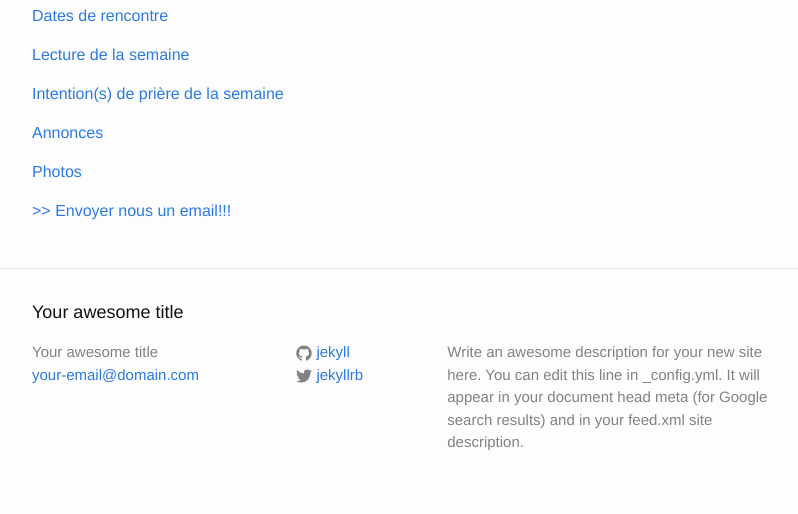
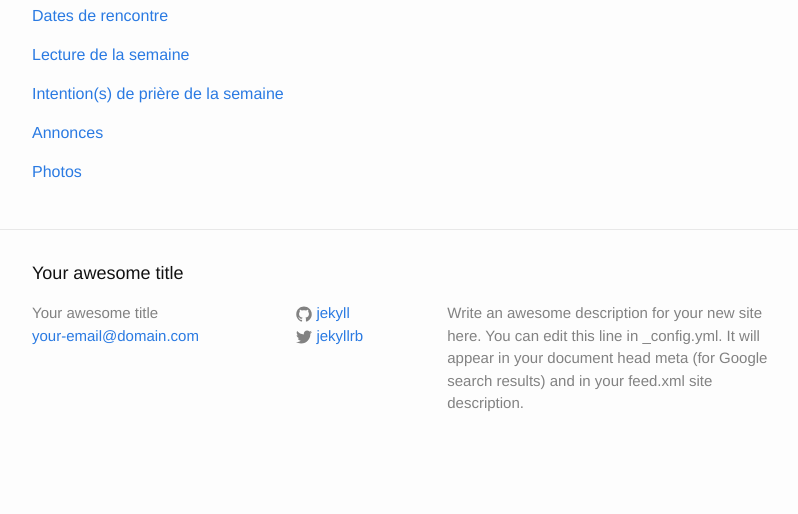
Before and after one commit to eucons/eucons.github.io, a Jekyll site: the page built from index.html, in a window 1280 px wide. Shown: the part 451-965 px from the top of the page, without its empty margins (238-1036 px from the left). Built offline with Jekyll 4.4.1, drawn with Linux system fonts in a browser that asks for light colours; after the commit the page ends 926 px from its top, so only the background shows below that.

Commit message:
Update index.html

```diff
--- a/index.html
+++ b/index.html
@@ -3,7 +3,7 @@ layout: default
 ---
 
 <div class="titre">
-        <img src="https://lirelabible.files.wordpress.com/2011/03/bible.gif">
+        <img src="https://lirelabible.files.wordpress.com/2011/03/bible.gif" alt = "https://la-bible.info/la-bible/">
         <p class="para" > <strong>Partage de l'Évangile</strong></p>
     </div>
 
@@ -14,7 +14,3 @@ layout: default
         <p><a a href="#">Annonces</a></p>
         <p><a a href="#">Photos</a></p>
     </div>
-
-    <div class="footer">
-        <p><a href="#">>> Envoyer nous un email!!!</a></p>
-    </div>
```
